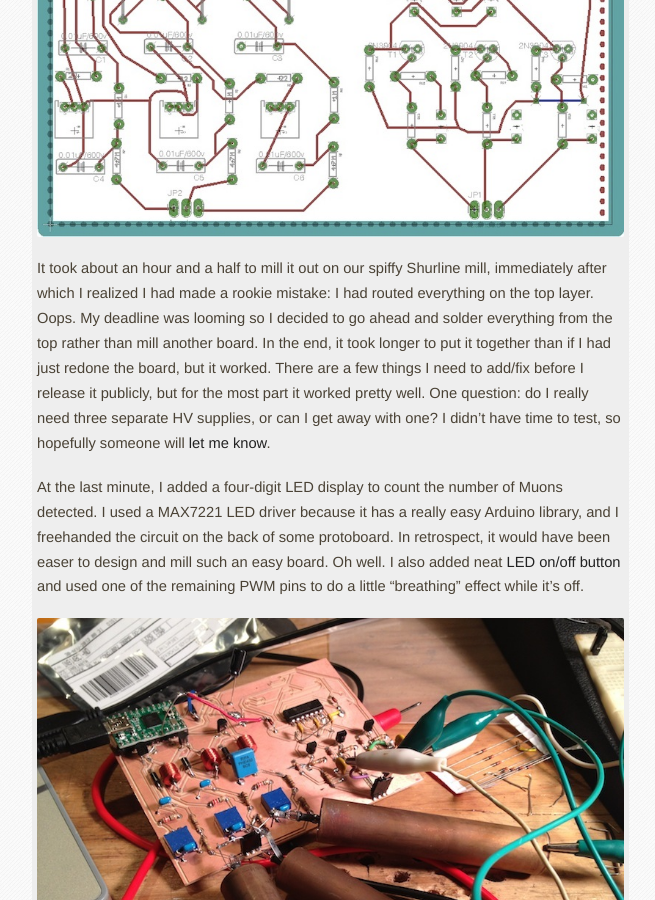
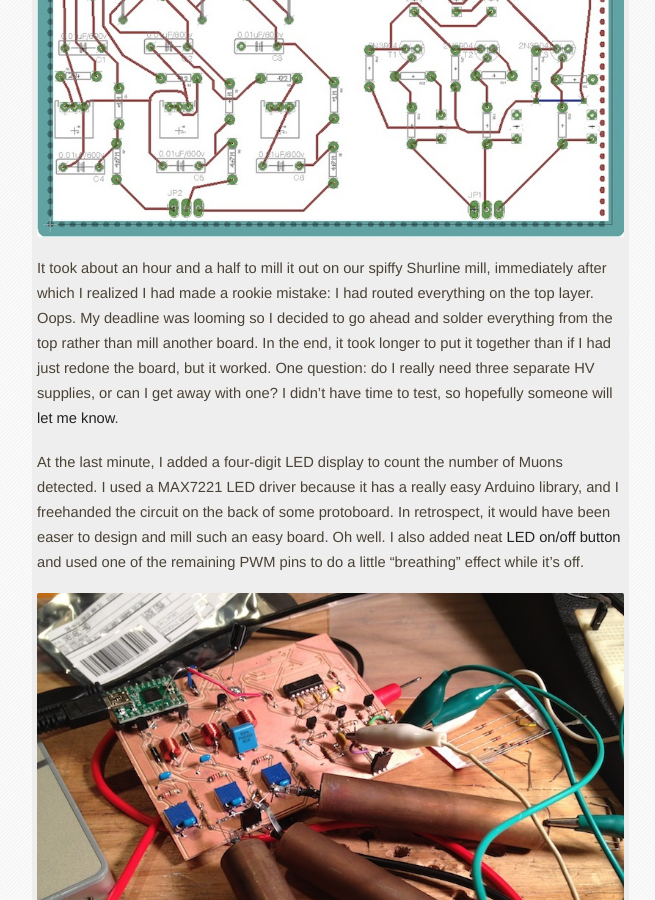
Before and after one commit to mhenstell/mhenstell.github.io, a Jekyll site: the page built from blog/_posts/2012-12-27-space-2.md, in a window 1280 px wide and 900 px high, scrolled down 1819 px. Shown: the whole window, without its empty margins (153-808 px from the left). Built offline with Jekyll 4.4.1, drawn with Linux system fonts in a browser that asks for light colours; nearby versions of some CDN libraries; Markdown is read by kramdown in place of the engine named in the settings; comment, search, counter and statistics services are not loaded.

Commit message:
updating space-2

```diff
--- a/blog/_posts/2012-12-27-space-2.md
+++ b/blog/_posts/2012-12-27-space-2.md
@@ -34,7 +34,7 @@ I had my new tubes the following Monday, and started laying out a circuit board
 
 ![PCB](/images/{{page.img}}/cosmic-pcb.jpg)
 
-It took about an hour and a half to mill it out on our spiffy Shurline mill, immediately after which I realized I had made a rookie mistake: I had routed everything on the top layer. Oops. My deadline was looming so I decided to go ahead and solder everything from the top rather than mill another board. In the end, it took longer to put it together than if I had just redone the board, but it worked. There are a few things I need to add/fix before I release it publicly, but for the most part it worked pretty well. One question: do I really need three separate HV supplies, or can I get away with one? I didn't have time to test, so hopefully someone will [let me know](mailto:max@kapamaki.net).
+It took about an hour and a half to mill it out on our spiffy Shurline mill, immediately after which I realized I had made a rookie mistake: I had routed everything on the top layer. Oops. My deadline was looming so I decided to go ahead and solder everything from the top rather than mill another board. In the end, it took longer to put it together than if I had just redone the board, but it worked. One question: do I really need three separate HV supplies, or can I get away with one? I didn't have time to test, so hopefully someone will [let me know](mailto:max@mmmaaa.xxx).
 
 At the last minute, I added a four-digit LED display to count the number of Muons detected. I used a MAX7221 LED driver because it has a really easy Arduino library, and I freehanded the circuit on the back of some protoboard. In retrospect, it would have been easer to design and mill such an easy board. Oh well. I also added neat [LED on/off button](https://www.adafruit.com/products/916) and used one of the remaining PWM pins to do a little "breathing" effect while it's off.
 
```
